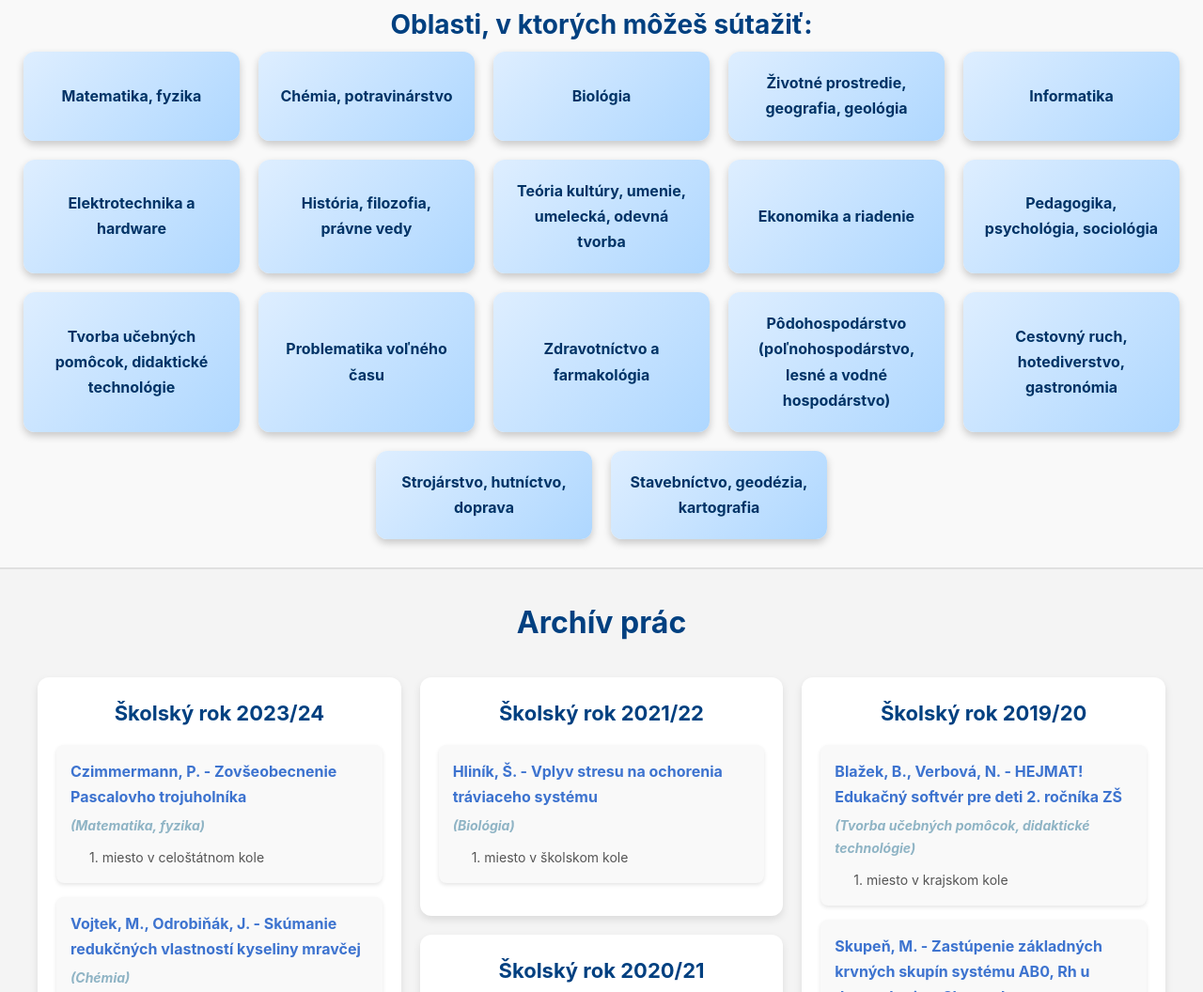
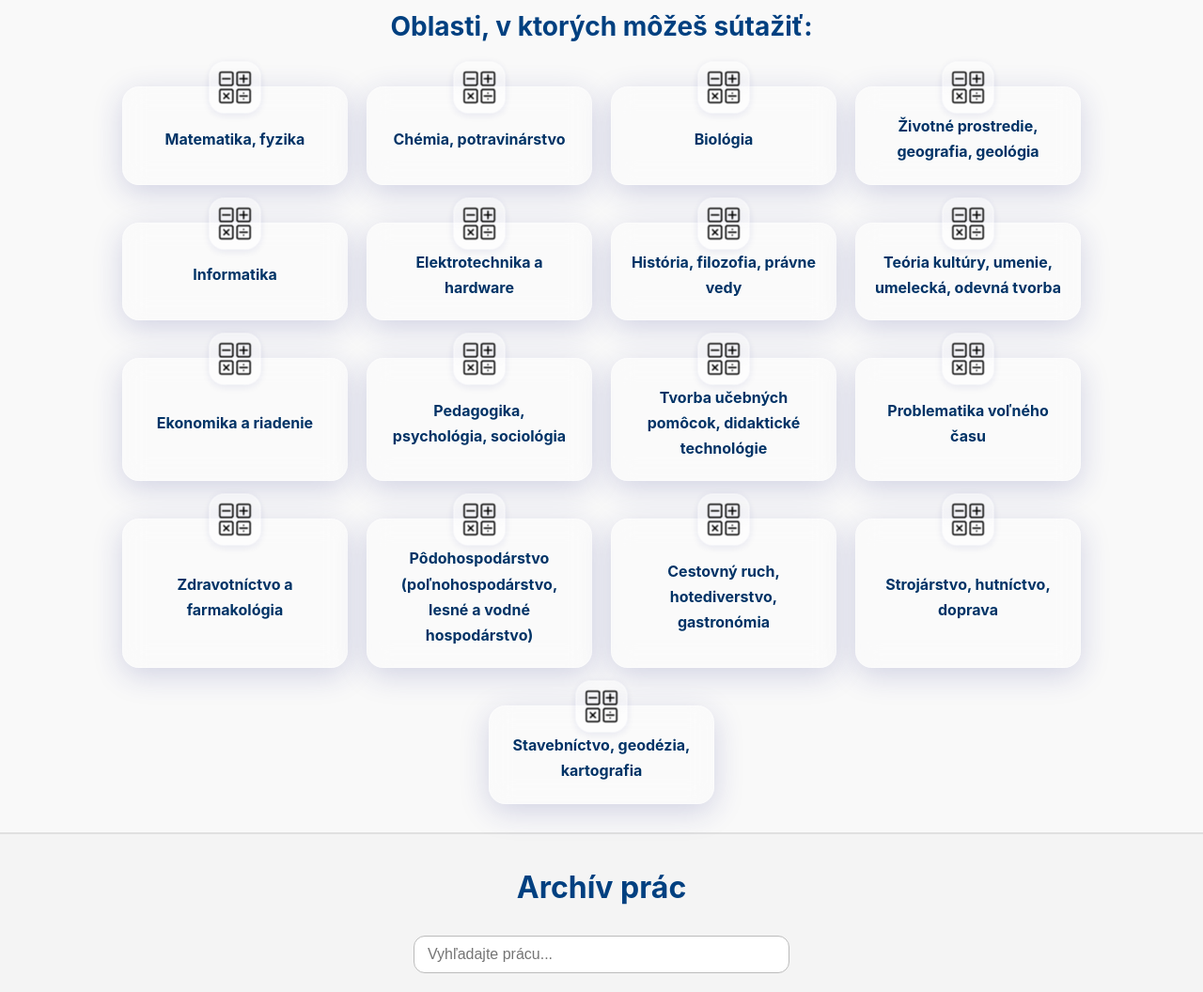
Before and after one commit to ThePinkos/gvoza_soc, a plain HTML site: page index.html in a window 1280 px wide. Shown: the part 494-1550 px from the top of the page at 94% size. Drawn offline with Linux system fonts and the light colour scheme.

Commit message:
search, icons, nav

```diff
--- a/index.html
+++ b/index.html
@@ -45,30 +45,73 @@
     <h2 id="oblasti">Oblasti, v ktorých môžeš sútažiť:</h2>
 
     <div class="oblasti">
-      <div>Matematika, fyzika</div>
-      <div>Chémia, potravinárstvo</div>
-      <div>Biológia</div>
-      <div>Životné prostredie, geografia, geológia</div>
-      <div>Informatika</div>
-      <div>Elektrotechnika a hardware</div>
-      <div>História, filozofia, právne vedy</div>
-      <div>Teória kultúry, umenie, umelecká, odevná tvorba</div>
-      <div>Ekonomika a riadenie</div>
-      <div>Pedagogika, psychológia, sociológia</div>
-      <div>Tvorba učebných pomôcok, didaktické technológie</div>
-      <div>Problematika voľného času</div>
-      <div>Zdravotníctvo a farmakológia</div>
       <div>
-        Pôdohospodárstvo (poľnohospodárstvo, lesné a vodné hospodárstvo)
+        Matematika, fyzika
+        <img src="/obrazky/mat.png" />
       </div>
-      <div>Cestovný ruch, hotediverstvo, gastronómia</div>
-      <div>Strojárstvo, hutníctvo, doprava</div>
-      <div>Stavebníctvo, geodézia, kartografia</div>
+      <div>
+        Chémia, potravinárstvo
+        <img src="/obrazky/mat.png" />
+      </div>
+      <div>Biológia <img src="/obrazky/mat.png" /></div>
+      <div>
+        Životné prostredie, geografia, geológia<img src="/obrazky/mat.png" />
+      </div>
+      <div>Informatika<img src="/obrazky/mat.png" /></div>
+      <div>Elektrotechnika a hardware<img src="/obrazky/mat.png" /></div>
+      <div>História, filozofia, právne vedy<img src="/obrazky/mat.png" /></div>
+      <div>
+        Teória kultúry, umenie, umelecká, odevná tvorba<img
+          src="/obrazky/mat.png"
+        />
+      </div>
+      <div>Ekonomika a riadenie<img src="/obrazky/mat.png" /></div>
+      <div>
+        Pedagogika, psychológia, sociológia<img src="/obrazky/mat.png" />
+      </div>
+      <div>
+        Tvorba učebných pomôcok, didaktické technológie<img
+          src="/obrazky/mat.png"
+        />
+      </div>
+      <div>Problematika voľného času<img src="/obrazky/mat.png" /></div>
+      <div>Zdravotníctvo a farmakológia<img src="/obrazky/mat.png" /></div>
+      <div>
+        Pôdohospodárstvo (poľnohospodárstvo, lesné a vodné hospodárstvo)<img
+          src="/obrazky/mat.png"
+        />
+      </div>
+      <div>
+        Cestovný ruch, hotediverstvo, gastronómia<img src="/obrazky/mat.png" />
+      </div>
+      <div>Strojárstvo, hutníctvo, doprava<img src="/obrazky/mat.png" /></div>
+      <div>
+        Stavebníctvo, geodézia, kartografia<img src="/obrazky/mat.png" />
+      </div>
     </div>
 
     <!--Archiv prác-->
     <div id="archiv" class="archiv">
       <h2>Archív prác</h2>
+
+      <input type="text" id="archiv-search" placeholder="Vyhľadajte prácu..." />
+      <script>
+        document
+          .getElementById("archiv-search")
+          .addEventListener("input", function () {
+            const text = this.value.toLowerCase();
+            document.querySelectorAll(".skolsky-rok").forEach((rok) => {
+              const items = rok.querySelectorAll("ul li");
+              let hasVisible = false;
+              items.forEach((li) => {
+                const match = li.innerText.toLowerCase().includes(text);
+                li.style.display = match ? "" : "none";
+                if (match) hasVisible = true;
+              });
+              rok.style.display = hasVisible ? "" : "none";
+            });
+          });
+      </script>
 
       <div class="grid-rokov">
         <div class="skolsky-rok">
--- a/styles/archiv.css
+++ b/styles/archiv.css
@@ -8,7 +8,19 @@
 .archiv h2 {
   font-size: 32px;
   color: #004080;
-  margin: 30px 0 30px 0;
+  margin-top: 30px;
+}
+
+.archiv input {
+  display: block;
+  margin: 24px auto 32px auto;
+  width: 400px;
+  padding: 10px 14px;
+
+  border: 1.5px solid #bbb;
+  border-radius: 12px;
+  font-size: 1rem;
+  box-sizing: border-box;
 }
 
 .grid-rokov {
--- a/styles/header.css
+++ b/styles/header.css
@@ -1,8 +1,11 @@
 header {
   background-color: #004080;
   padding: 20px 60px;
-  position: sticky;
+  position: fixed;
   top: 0;
+  left: 0;
+  width: 100%;
+  z-index: 1000;
 
   display: flex;
   justify-content: space-between;
--- a/styles/main.css
+++ b/styles/main.css
@@ -6,6 +6,7 @@
 
 html {
   scroll-behavior: none;
+  scroll-padding-top: 110px;
 }
 
 body {
@@ -18,6 +19,7 @@ body {
 }
 
 .nadpis {
+  padding-top: 80px;
   background-color: #f4f4f4;
   border-top: #e0e0e0 1px solid;
   border-bottom: #e0e0e0 2px solid;
--- a/styles/oblasti.css
+++ b/styles/oblasti.css
@@ -5,20 +5,47 @@
   margin: 0 auto;
   max-width: 1300px;
   padding: 0px 20px 30px 20px;
-  gap: 20px;
+  margin-top: 40px;
+
+  column-gap: 20px;
+  row-gap: 40px;
 }
 
 .oblasti div {
-  background: linear-gradient(135deg, #deeeff, #aed7ff);
-  border-radius: 12px;
-  padding: 20px;
-  width: 230px;
+  background: rgba(255, 255, 255, 0.25);
+  border-radius: 18px;
+  padding: 28px 20px 20px 20px;
+  width: 240px;
   text-align: center;
   font-weight: bold;
   color: #003366;
-  box-shadow: 0 4px 8px rgba(0, 0, 0, 0.2);
+  box-shadow: 0 8px 32px 0 rgba(31, 38, 135, 0.18);
+  border: 1.5px solid rgba(255, 255, 255, 0.35);
+  backdrop-filter: blur(12px);
 
   display: flex;
   align-items: center;
   justify-content: center;
+  position: relative;
+  transition: box-shadow 0.2s, transform 0.2s;
 }
+
+.oblasti div:hover {
+  box-shadow: 0 12px 40px 0 rgba(31, 38, 135, 0.22);
+  transform: translateY(-4px) scale(1.03);
+}
+
+.oblasti div img {
+  background: rgba(255, 255, 255, 0.35);
+  border-radius: 16px;
+  padding: 8px;
+  position: absolute;
+  top: 0;
+  left: 50%;
+  transform: translate(-50%, -50%);
+  width: 55px;
+  height: 55px;
+  box-shadow: 0 2px 8px rgba(31, 38, 135, 0.1);
+  border: 1px solid rgba(255, 255, 255, 0.5);
+  backdrop-filter: blur(6px);
+}
```
Also changed, not shown: obrazky/mat.png (added).
